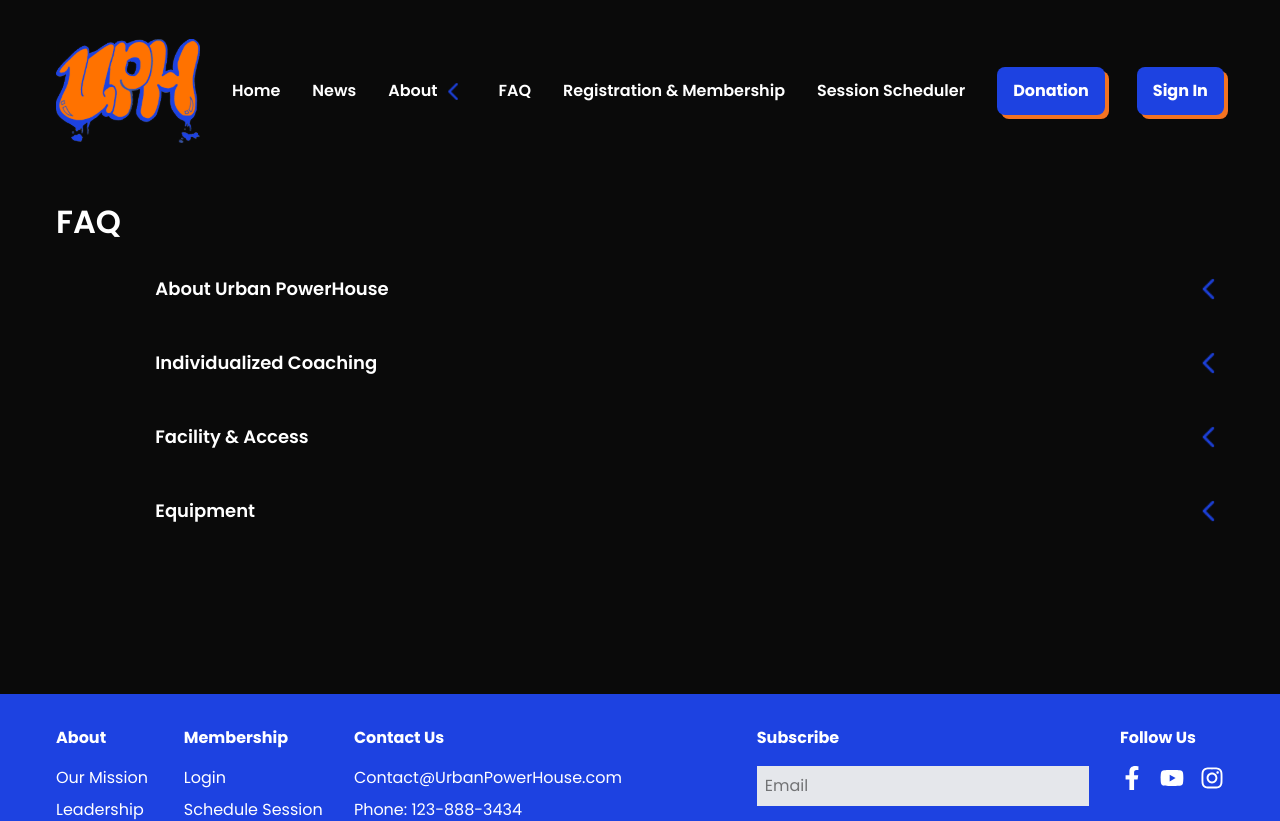
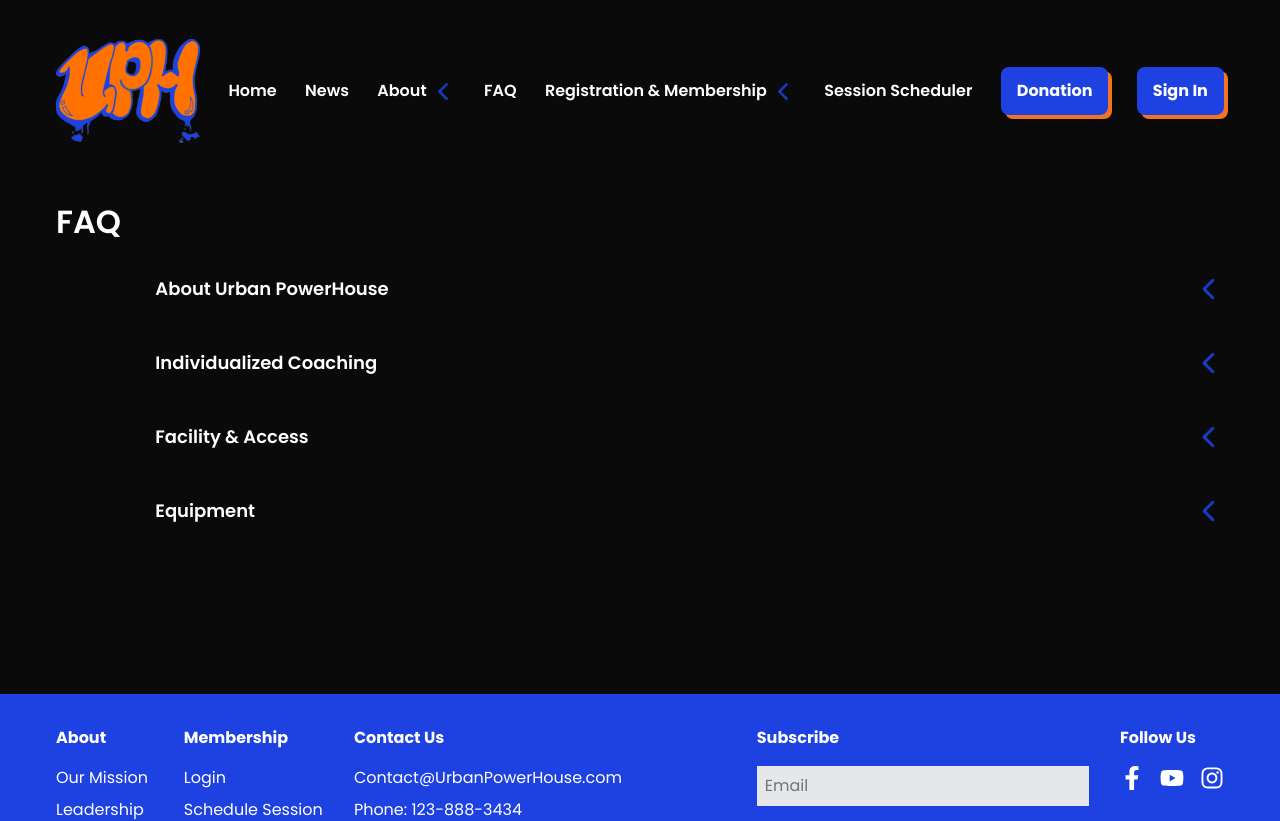
Before and after one commit to Artists-for-Humanity/urban-powerhouse, a Next.js app: page /FAQ in a window 1280 px wide. Shown: the top 821 px of the page. Built offline with nearby package versions, Linux system fonts and the light colour scheme.

Commit message:
Fixed links and nav drop down

```diff
--- a/app/page.tsx
+++ b/app/page.tsx
@@ -10,6 +10,7 @@ import ImageBlock from "../components/ImageBlock";
 import PartnerBlock from "../components/PartnerBlock";
 import StatBlock from "../components/Stat/StatBlock";
 import InfoBlock from "../components/InfoBlock";
+import '../app/globals.css';
 
 export default function Home() {
   const partners = {
--- a/components/Navigation.tsx
+++ b/components/Navigation.tsx
@@ -45,7 +45,14 @@ const Navigation: React.FC = () => {
                   { label: 'From Humble Beginnings to Urban Powerhouse', href: '/About/OurStory' },
                   ]}/>
           <Button label="FAQ" href="/FAQ" variant="nav" isActive={pathname === '/FAQ'} />
-          <Button label="Registration & Membership" href="/" variant="nav" isActive={false} />
+          {/* <Button label="Registration & Membership" href="/" variant="nav" isActive={false} /> */}
+          <Button
+          label="Registration & Membership"
+          variant="nav-dropdown"
+          dropdownOptions={[
+          { label: 'New Member Registration', href: '/Registration/Registration' },
+          { label: 'Passes', href: '/Registration/Pass' },
+          ]}/>
           <Button label="Session Scheduler" href="/" variant="nav" isActive={false} />
           <Button label="Donate" className='text-[var(--urban-orange)]' href="/Donation" variant="nav" isActive={false} />
           <Button label="Sign Up" className='text-[var(--urban-blue)]' href="/" variant="nav" isActive={false} />
@@ -81,7 +88,13 @@ const Navigation: React.FC = () => {
                   { label: 'From Humble Beginnings to Urban Powerhouse', href: '/About/OurStory' },
                   ]}/>
                 <Button label="FAQ" href="/FAQ" variant="nav" isActive={pathname === '/FAQ'} />
-                <Button label="Registration & Membership" href="/" variant="nav" isActive={false} />
+                  <Button
+                  label="Registration & Membership"
+                  variant="nav-dropdown"
+                  dropdownOptions={[
+                  { label: 'New Member Registration', href: '/Registration/Registration' },
+                  { label: 'Passes', href: '/Registration/Pass' },
+                  ]}/>
                 <Button label="Session Scheduler" href="/" variant="nav" isActive={false} />
               </div>
             </div>
@@ -104,7 +117,13 @@ const Navigation: React.FC = () => {
                   { label: 'From Humble Beginnings to Urban Powerhouse', href: '/About/OurStory' },
                   ]}/>
       <Button label="FAQ" href="/FAQ" variant="nav" isActive={pathname === '/FAQ'} />
-        <Button label="Registration & Membership" href="/" variant="nav" isActive={false} />
+        <Button
+        label="Registration & Membership"
+        variant="nav-dropdown"
+        dropdownOptions={[
+        { label: 'New Member Registration', href: '/Registration/Registration' },
+        { label: 'Passes', href: '/Registration/Pass' },
+        ]}/>
         <Button label="Session Scheduler" href="/" variant="nav" isActive={false} />
         <Button label="Donation" onClick={() => console.log('Donation clicked')} variant="default" href='/Donation' />
         <Button label="Sign In" onClick={() => console.log('Sign In clicked')} variant="default" />
```
Also changed, not shown: pages/Registration/Pass.tsx (renamed from pages/Pass.tsx, +8 -8 lines), pages/Registration/Registration.tsx (renamed from pages/Registration.tsx, +6 -6 lines).
